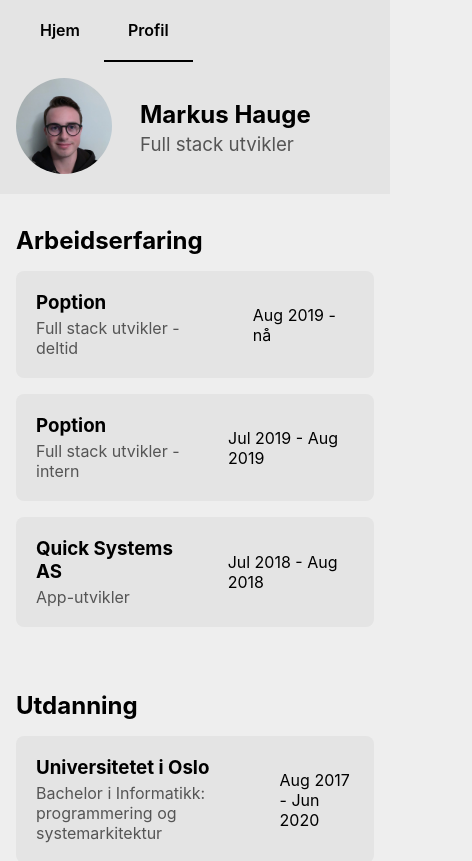
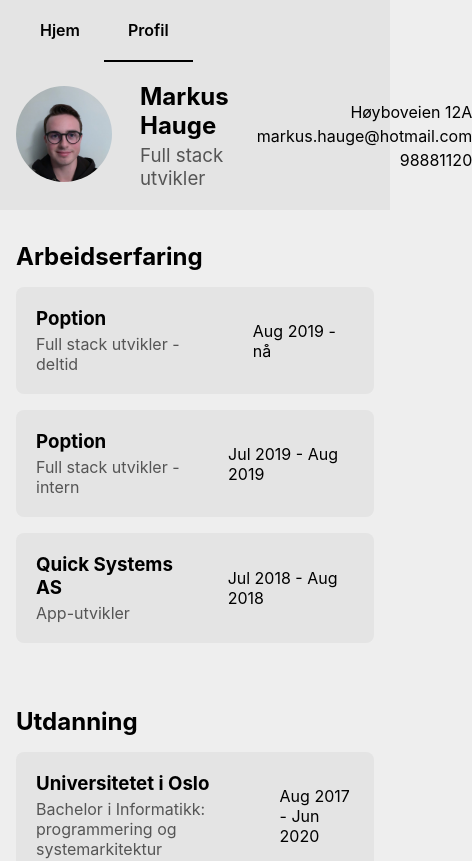
Before and after one commit to fshauge/homepage, a React (Create React App) app: page /#/profile in a window 390 px wide. Shown: the top 861 px of the page, 472 px wide, since content can reach past the window. Built offline with nearby package versions, Linux system fonts and the light colour scheme.

Commit message:
Add address, email and phone number to header

```diff
--- a/src/components/Profile.tsx
+++ b/src/components/Profile.tsx
@@ -8,7 +8,9 @@ const Profile = () => (
   <main>
     <div className="jumbo">
       <section className="container">
-        <div className="row align-items-center">
+        <div className="row align-items-center justify-content-between">
+          <div className="col">
+            <div className="row align-items-center ">
               <div className="col">
                 <img className="avatar circle lg" src="assets/avatar.jpg" />
               </div>
@@ -17,6 +19,13 @@ const Profile = () => (
                 <h3 className="m-1 text-faded font-weight-normal">
                   Full stack utvikler
                 </h3>
+              </div>
+            </div>
+          </div>
+          <div className="col text-align-end">
+            <p className="my-1">Høyboveien 12A</p>
+            <p className="my-1">markus.hauge@hotmail.com</p>
+            <p className="my-1">98881120</p>
           </div>
         </div>
       </section>
--- a/src/scss/text.scss
+++ b/src/scss/text.scss
@@ -1,5 +1,17 @@
 .text-faded {
   color: #555;
+}
+
+.text-align-start {
+  text-align: start;
+}
+
+.text-align-center {
+  text-align: center;
+}
+
+.text-align-end {
+  text-align: end;
 }
 
 .font-weight-normal {
```
Lines whose indentation alone changed are shown as unchanged.
